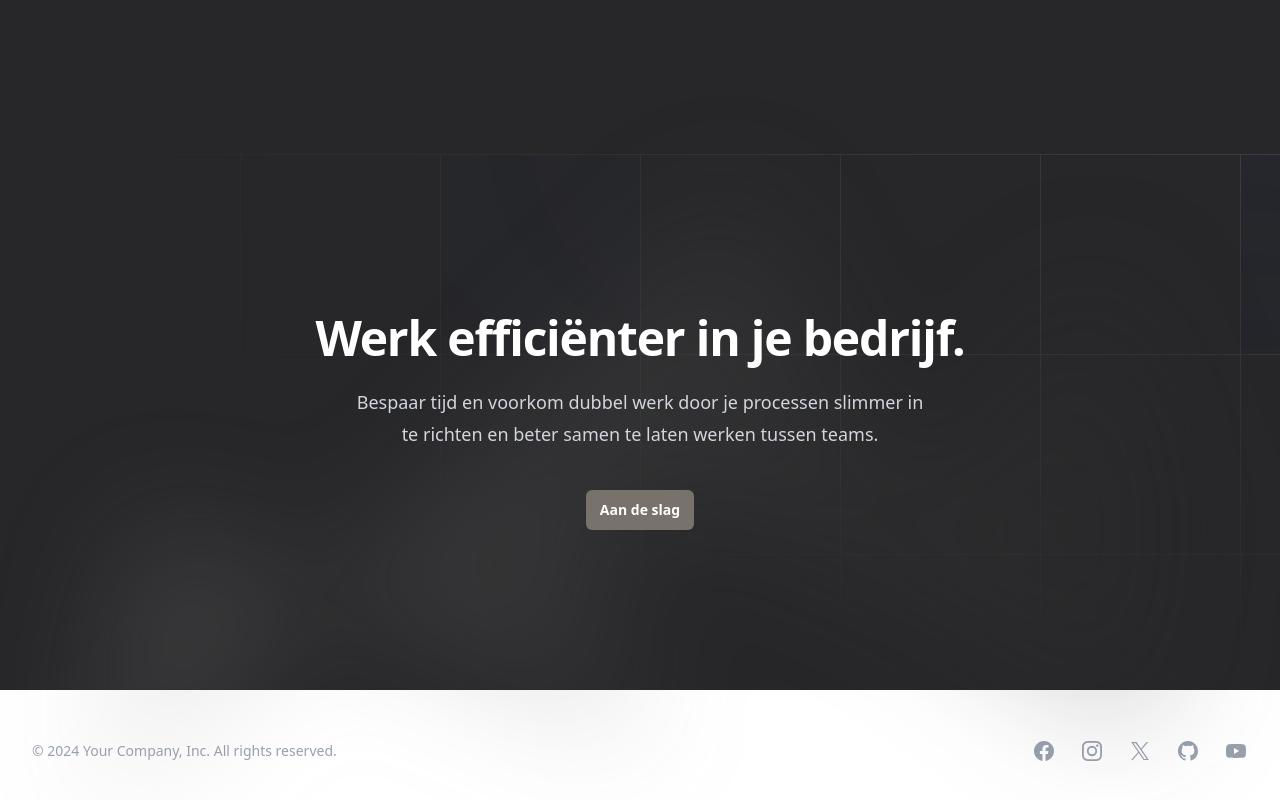
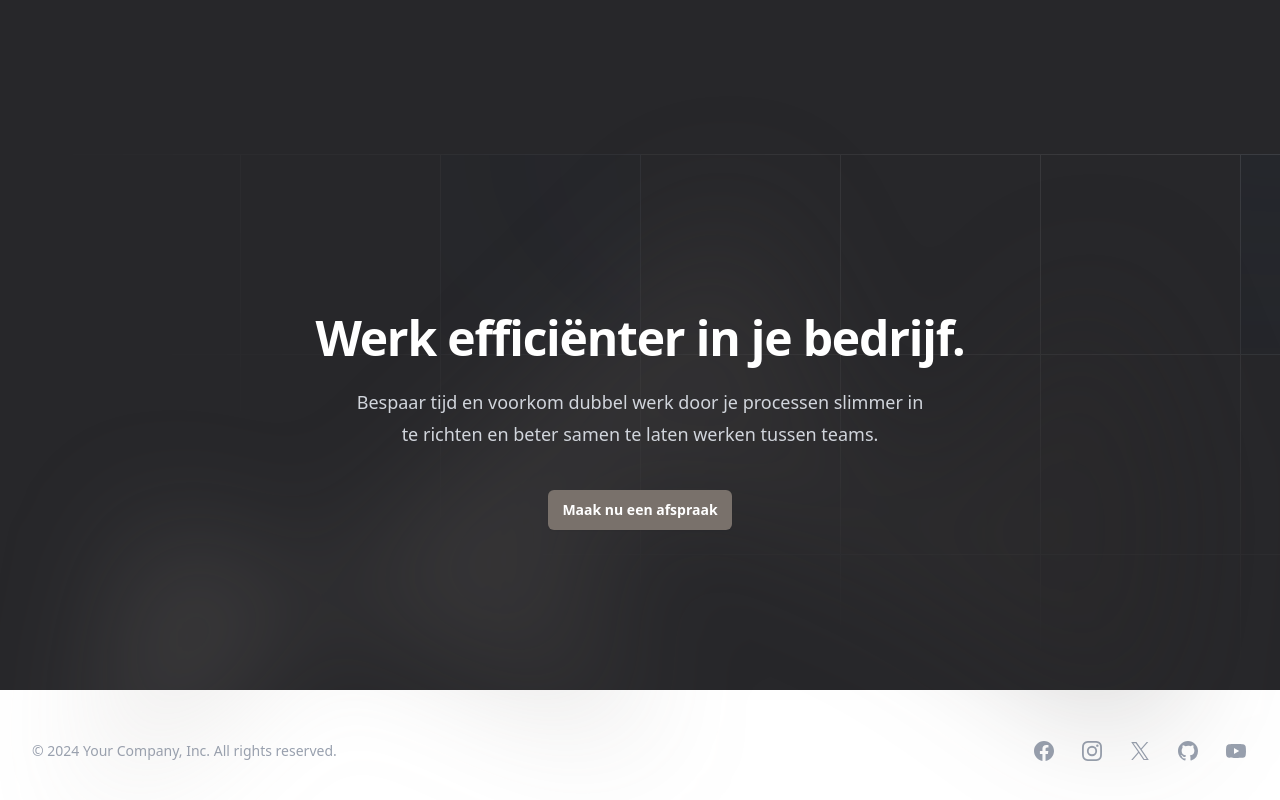
Before and after one commit to triplejingle/talasoftware, a Next.js app: page / in a window 1280 px wide. Shown: the part 6136-6936 px from the top of the page. Built offline with nearby package versions, Linux system fonts and the light colour scheme.

Commit message:
navigatie aan maak nu een afspraak knop toegevoegd

```diff
--- a/app/page.tsx
+++ b/app/page.tsx
@@ -417,10 +417,10 @@ export default function Page() {
                         </p>
                         <div className="mt-10 flex items-center justify-center gap-x-6">
                             <PrimaryLinkButton
-                                href="#"
+                                href="/contact"
                                 className="rounded-md bg-indigo-500 px-3.5 py-2.5 text-sm font-semibold text-white hover:bg-indigo-400 focus-visible:outline-2 focus-visible:outline-offset-2 focus-visible:outline-indigo-500"
                             >
-                                Aan de slag
+                                Maak nu een afspraak
                             </PrimaryLinkButton>
                             {/*<a href="#" className="text-sm/6 font-semibold text-white">*/}
                             {/*    Learn more <span aria-hidden="true">→</span>*/}
```
